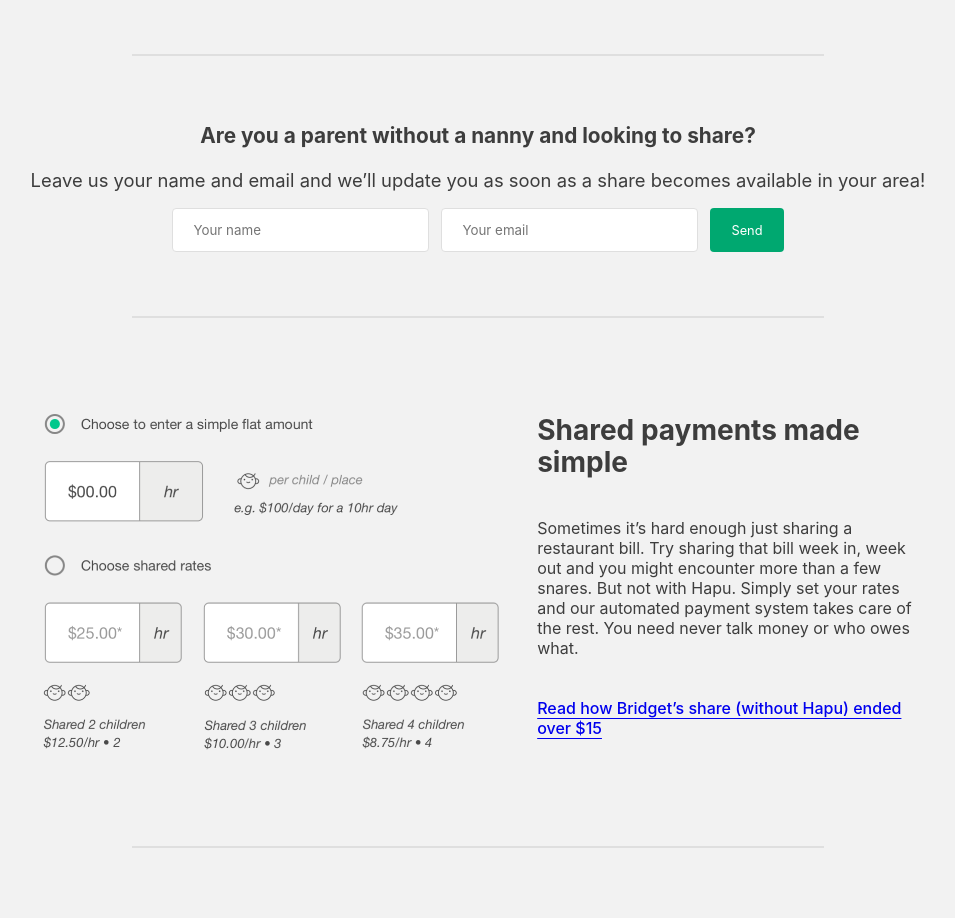
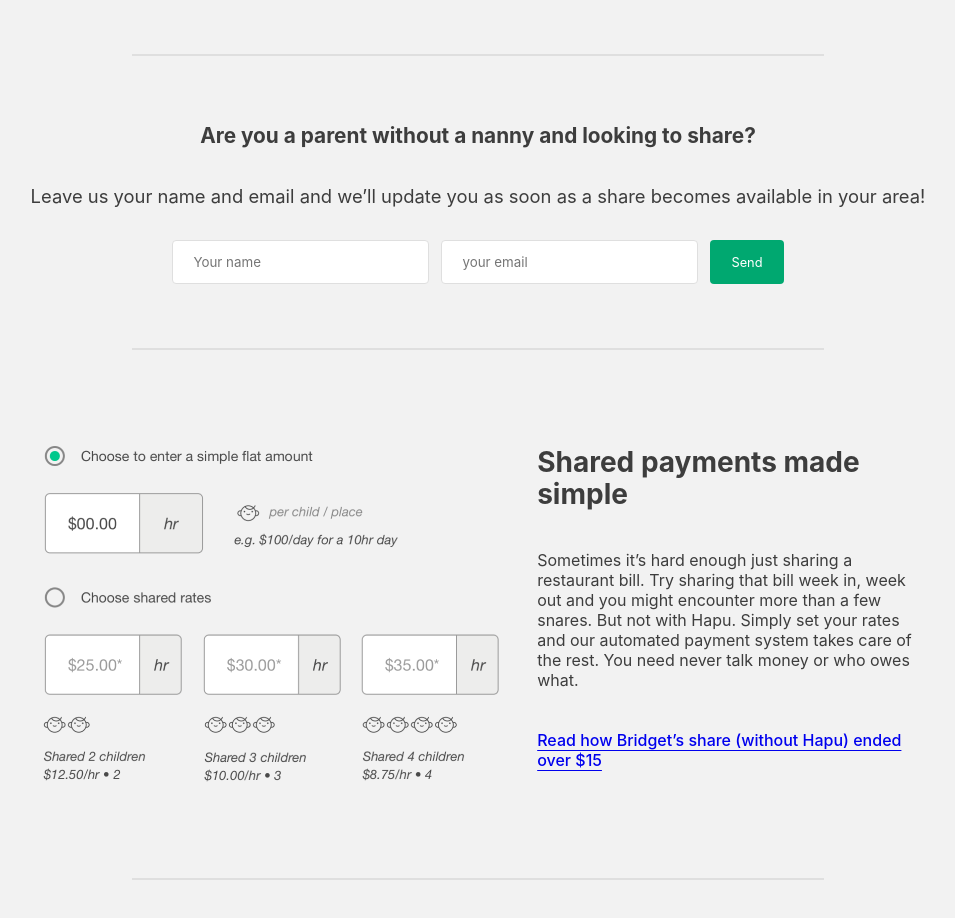
Before and after one commit to thiagooo14/jungle-react-dev, a React (Create React App) app: page / in a window 1280 px wide. Shown: the part 1260-2178 px from the top of the page, without its empty margins (162-1117 px from the left). Built offline with nearby package versions, Linux system fonts and the light colour scheme.

Commit message:
api and states!

```diff
--- a/package.json
+++ b/package.json
@@ -6,6 +6,7 @@
     "@testing-library/jest-dom": "^5.14.1",
     "@testing-library/react": "^11.2.7",
     "@testing-library/user-event": "^12.8.3",
+    "axios": "^0.21.3",
     "react": "^17.0.2",
     "react-dom": "^17.0.2",
     "react-scripts": "4.0.3",
--- a/src/components/Body/Section2.jsx
+++ b/src/components/Body/Section2.jsx
@@ -1,10 +1,11 @@
-// IMPORTANTE
-// FAZER TRATAMENTO DO ESTADO
-
-import React from 'react';
+import React, { useContext } from 'react';
+import JungleContext from '../context/JungleContext';
 import './scss/Section2.scss';
 
 function Section2() {
+  const { handleSubmit, setEmail, setName, email, name } =
+    useContext(JungleContext);
+
   return (
     <div>
       <section className='section2'>
@@ -15,9 +16,30 @@
             becomes available in your area!
           </p>
           <form className='forms'>
-            <input placeholder='Your name' required />
-            <input type='email' placeholder='Your email' required />
-            <button type='submit' className='submit'>
+            <input
+              type='text'
+              name='your name'
+              id='your-name'
+              placeholder='Your name'
+              onChange={({ target }) => setName(target.value)}
+              required
+            />
+            <input
+              type='email'
+              name='your email'
+              id='your-email'
+              placeholder='your email'
+              onChange={({ target }) => setEmail(target.value)}
+              required
+            />
+            <button
+              type='submit'
+              className='submit'
+              onClick={(e) => {
+                e.preventDefault();
+                handleSubmit(name, email);
+              }}
+            >
               Send
             </button>
           </form>
--- /dev/null
+++ b/src/components/context/JungleContext.jsx
@@ -0,0 +1,5 @@
+import { createContext } from 'react';
+
+const JungleContext = createContext();
+
+export default JungleContext;
--- /dev/null
+++ b/src/components/context/JungleProvider.jsx
@@ -0,0 +1,34 @@
+import React, { useState } from 'react';
+import PropTypes from 'prop-types';
+import JungleContext from './JungleContext';
+import post from '../service/jungleApi';
+
+function Provider({ children }) {
+  const [email, setEmail] = useState('');
+  const [name, setName] = useState('');
+
+  const handleSubmit = async (name, email) => {
+    const data = { name, email };
+    console.log(data);
+    const response = await post(data);
+    console.log(response);
+  };
+
+  const data = {
+    handleSubmit,
+    setEmail,
+    setName,
+    email,
+    name,
+  };
+
+  return (
+    <JungleContext.Provider value={data}>{children}</JungleContext.Provider>
+  );
+}
+
+Provider.prototype = {
+  children: PropTypes.node.isRequired,
+};
+
+export default Provider;
--- a/src/components/scss/main.scss
+++ b/src/components/scss/main.scss
@@ -116,6 +116,7 @@
   .section-text {
     display: flex;
     flex-direction: column;
+    gap: 16px;
   }
 }
 
--- /dev/null
+++ b/src/components/service/jungleApi.js
@@ -0,0 +1,16 @@
+import axios from 'axios';
+
+const post = async (data) =>
+  await axios({
+    method: 'post',
+    url: 'https://api.jungledevs.com/api/v1/challenge-newsletter/',
+    data,
+  }).catch((error) => {
+    const { response, response: { data, status } } = error;
+    if (response) {
+      console.error(data);
+      console.error(status);
+    }
+  });
+
+export default post;
```
Also changed, not shown: src/App.jsx (+5 -2 lines), 1 other file (tests, documents, lock files or other folders).
